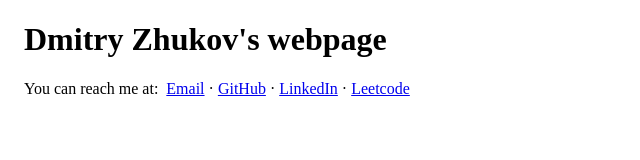
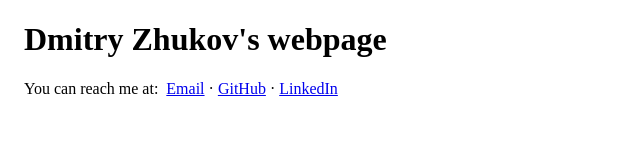
Before and after one commit to zhukovdm/zhukovdm.github.io, a plain HTML site: page index.html in a window 1280 px wide. Shown: the full height of the page, 0-640 px from the left. Drawn offline with Linux system fonts and the light colour scheme.

Commit message:
Update index.html

```diff
--- a/index.html
+++ b/index.html
@@ -20,8 +20,6 @@
             <a href="https://www.github.com/zhukovdm">GitHub</a>
             &middot;
             <a href="https://www.linkedin.com/in/zhukovdm/">LinkedIn</a>
-            &middot;
-            <a href="https://www.leetcode.com/zhukovdm/">Leetcode</a>
         </div>
     </main>
   </body>
```
